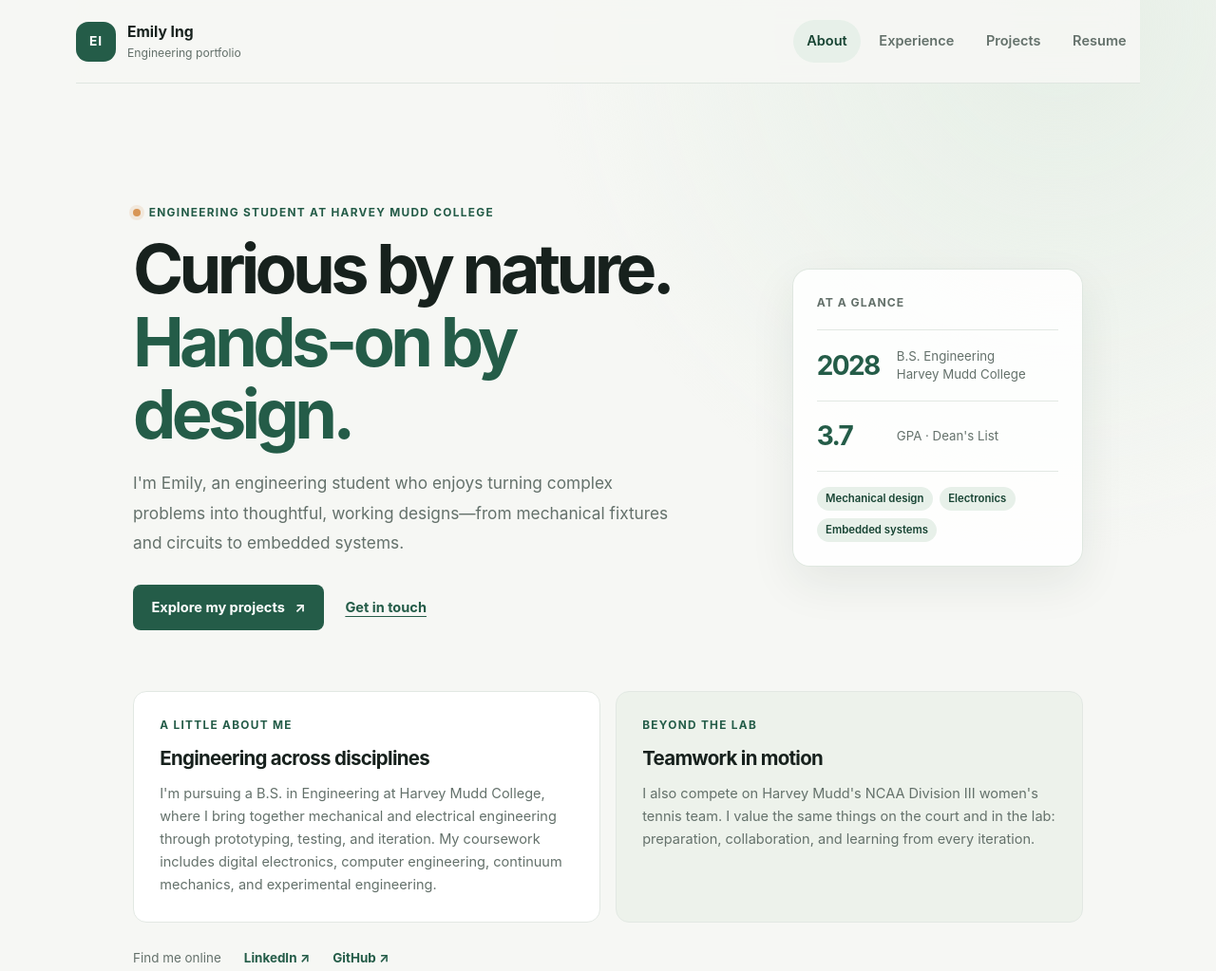
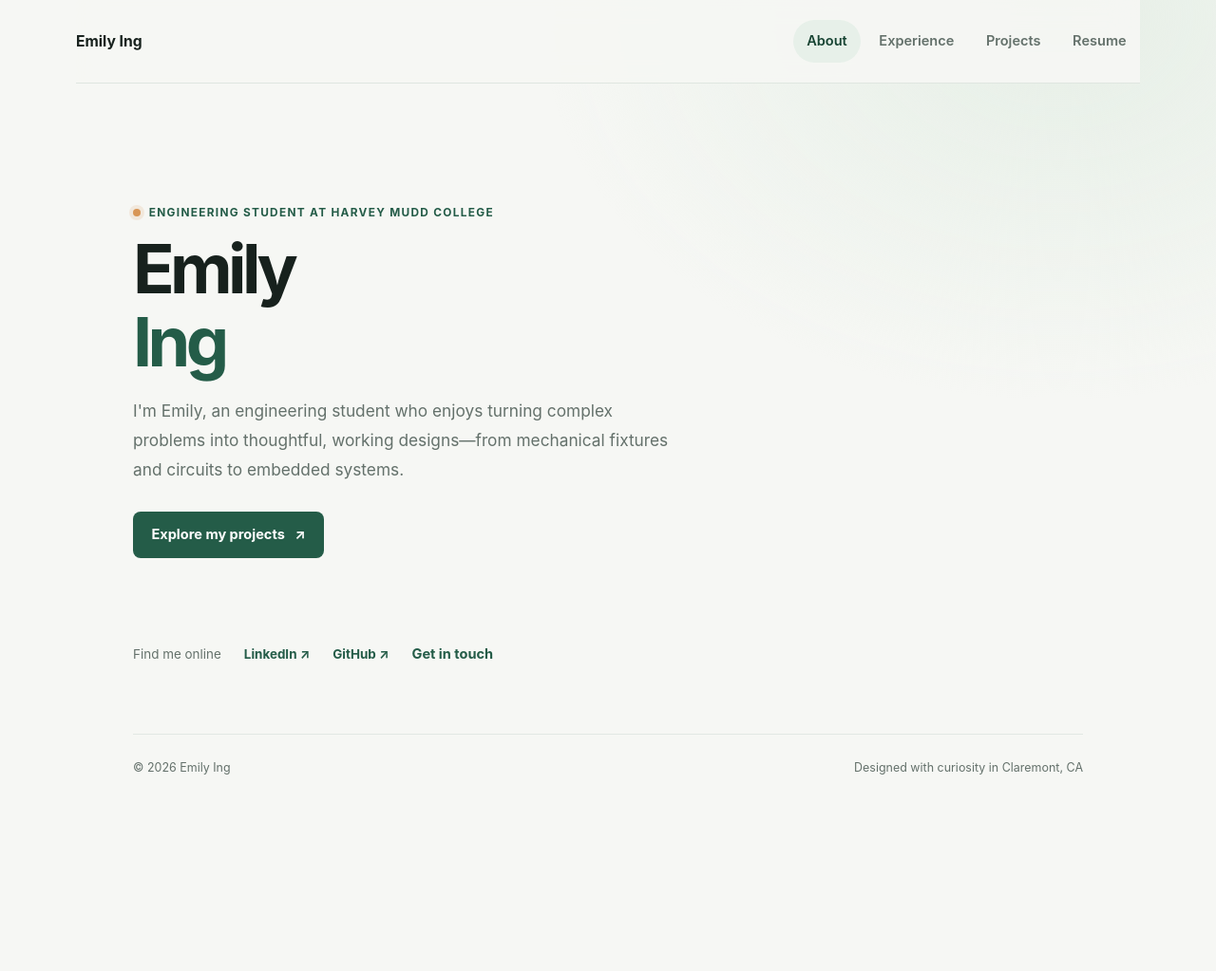
Before and after one commit to eing523/eing523.github.io, a plain HTML site: page index.html in a window 1280 px wide. Shown: the top 1023 px of the page at 95% size. After the commit the page ends 845 px from the top, so only its background shows below. Drawn offline with Linux system fonts and the light colour scheme.

Commit message:
about me update

```diff
--- a/index.html
+++ b/index.html
@@ -14,10 +14,8 @@
 
     <header class="site-header">
       <a class="brand" href="#about" aria-label="Emily Ing, About">
-        <span class="brand-mark" aria-hidden="true">EI</span>
         <span class="brand-copy">
           <strong>Emily Ing</strong>
-          <span>Engineering portfolio</span>
         </span>
       </a>
 
@@ -34,56 +32,26 @@
         <div class="hero">
           <div class="hero-copy">
             <p class="eyebrow"><span class="status-dot" aria-hidden="true"></span> Engineering student at Harvey Mudd College</p>
-            <h1>Curious by nature.<br><span>Hands-on by design.</span></h1>
+            <h1>Emily<br><span>Ing</span></h1>
             <p class="hero-intro">I'm Emily, an engineering student who enjoys turning complex problems into thoughtful, working designs—from mechanical fixtures and circuits to embedded systems.</p>
             <div class="hero-actions">
               <a class="button button-primary" href="#projects" data-section-link>Explore my projects <span aria-hidden="true">↗</span></a>
-              <a class="text-link" href="mailto:jeing@g.hmc.edu">Get in touch</a>
+
             </div>
           </div>
-          <aside class="hero-card" aria-label="At a glance">
-            <p class="card-label">At a glance</p>
-            <div class="stat">
-              <span class="stat-value">2028</span>
-              <span class="stat-label">B.S. Engineering<br>Harvey Mudd College</span>
-            </div>
-            <div class="stat">
-              <span class="stat-value">3.7</span>
-              <span class="stat-label">GPA · Dean's List</span>
-            </div>
-            <div class="focus-tags" aria-label="Areas of interest">
-              <span>Mechanical design</span>
-              <span>Electronics</span>
-              <span>Embedded systems</span>
-            </div>
-          </aside>
-        </div>
-
-        <div class="about-grid">
-          <article class="info-card">
-            <p class="eyebrow">A little about me</p>
-            <h2>Engineering across disciplines</h2>
-            <p>I'm pursuing a B.S. in Engineering at Harvey Mudd College, where I bring together mechanical and electrical engineering through prototyping, testing, and iteration. My coursework includes digital electronics, computer engineering, continuum mechanics, and experimental engineering.</p>
-          </article>
-          <article class="info-card accent-card">
-            <p class="eyebrow">Beyond the lab</p>
-            <h2>Teamwork in motion</h2>
-            <p>I also compete on Harvey Mudd's NCAA Division III women's tennis team. I value the same things on the court and in the lab: preparation, collaboration, and learning from every iteration.</p>
-          </article>
         </div>
 
         <div class="social-row">
           <span>Find me online</span>
           <a href="https://www.linkedin.com/in/emilying523" target="_blank" rel="noreferrer">LinkedIn <span aria-hidden="true">↗</span></a>
           <a href="https://github.com/eing523" target="_blank" rel="noreferrer">GitHub <span aria-hidden="true">↗</span></a>
+          <a class="text-link" href="mailto:jeing@g.hmc.edu">Get in touch</a>
         </div>
       </section>
 
       <section id="panel-experience" class="content-panel" role="tabpanel" aria-labelledby="tab-experience" tabindex="0">
         <div class="section-heading">
-          <p class="eyebrow">Where I've contributed</p>
           <h1>Experience</h1>
-          <p>Engineering work shaped by real users, real constraints, and collaborative teams.</p>
         </div>
 
         <div class="timeline">
```
